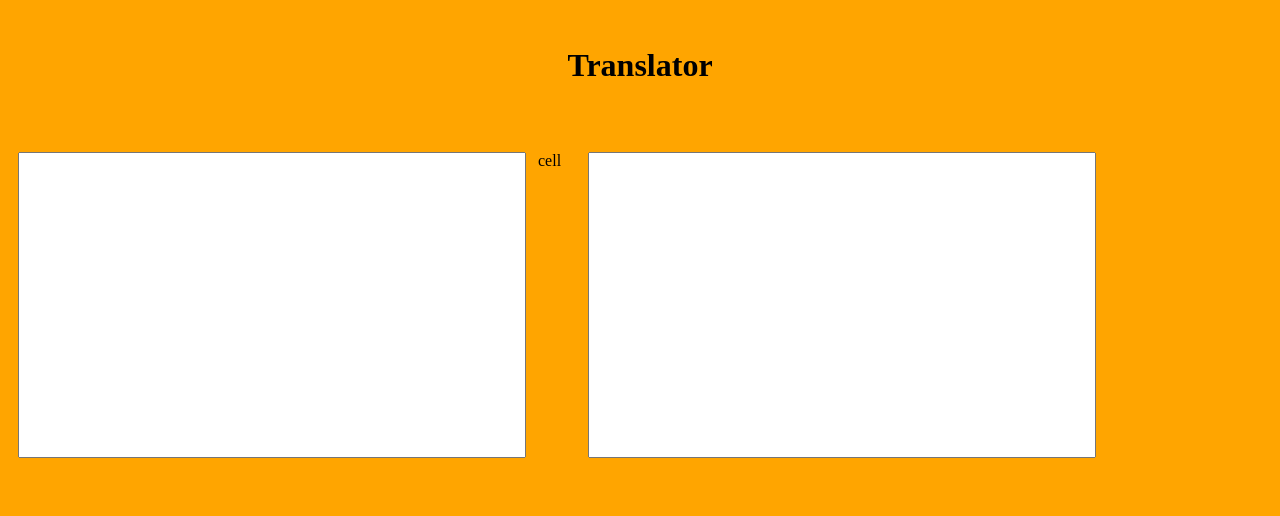
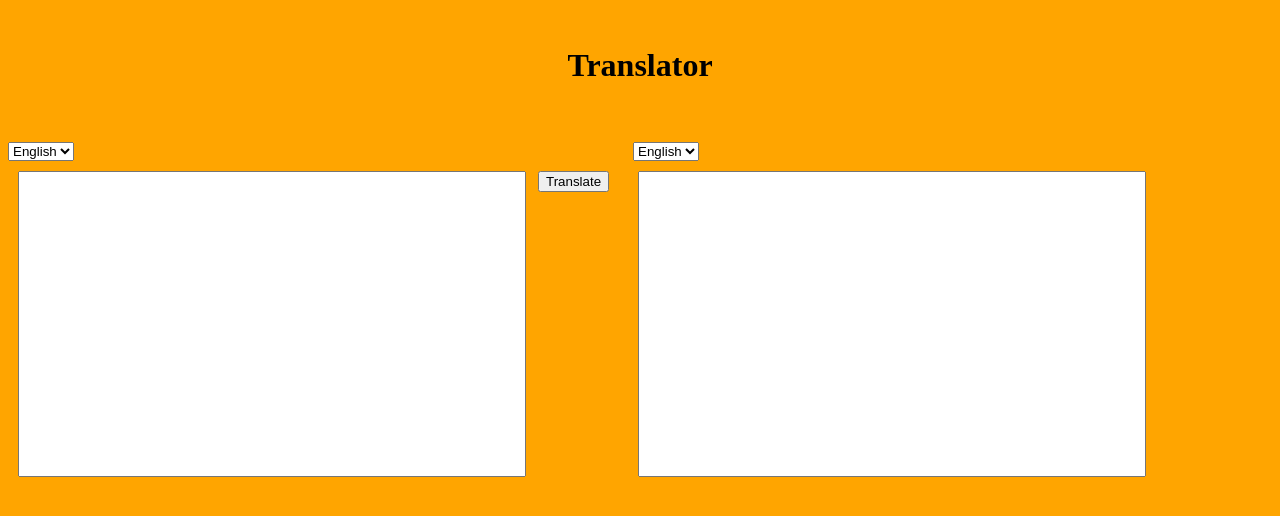
Before and after one commit to sc19ag/language-translator, a Flask app: page / in a window 1280 px wide. Shown: the top 516 px of the page. Run offline with Flask 2, Linux system fonts and the light colour scheme.

Commit message:
translate button and drop down boxes added

```diff
--- a/static/index.css
+++ b/static/index.css
@@ -6,11 +6,16 @@ body {
   text-align: center;
 }
 
-.grid-container {
+#drop-down-box-grid {
   display: grid;
-  grid-template-columns: 520px 50px 520px;
+  grid-template-columns: 625px 600px;
 }
 
-.grid-container > div {
+#user-input-grid {
+  display: grid;
+  grid-template-columns: 520px 100px 520px;
+}
+
+#user-input-grid > div {
   padding: 10px;
 }
--- a/templates/index.html
+++ b/templates/index.html
@@ -14,14 +14,30 @@
     <br><br>
   </div>
 
-  <div class="grid-container">
+  <div id="drop-down-box-grid">
+    <div>
+      <select name="input_lang" id="input-lang-box">
+        <option value="English">English</option>
+        <option value="French">French</option>
+        <option value="Turkish">Turkish</option>
+      </select>
+    </div>
+    <div>
+      <select name="output_lang" id="output-lang-box">
+        <option value="English">English</option>
+        <option value="French">French</option>
+        <option value="Turkish">Turkish</option>
+      </select>
+    </div>
+  </div>
+
+  <div id="user-input-grid">
     <!-- Add language input box on left, output box on right, combo boxes above -->
     <div>
       <input type="text" style="width:500px; height:300px;">
     </div>
     <div>
-      <!-- translate button goes here -->
-      cell
+      <button id="translate-button">Translate</button>
     </div>
     <div>
       <input type="text" style="width:500px; height:300px;">
```
